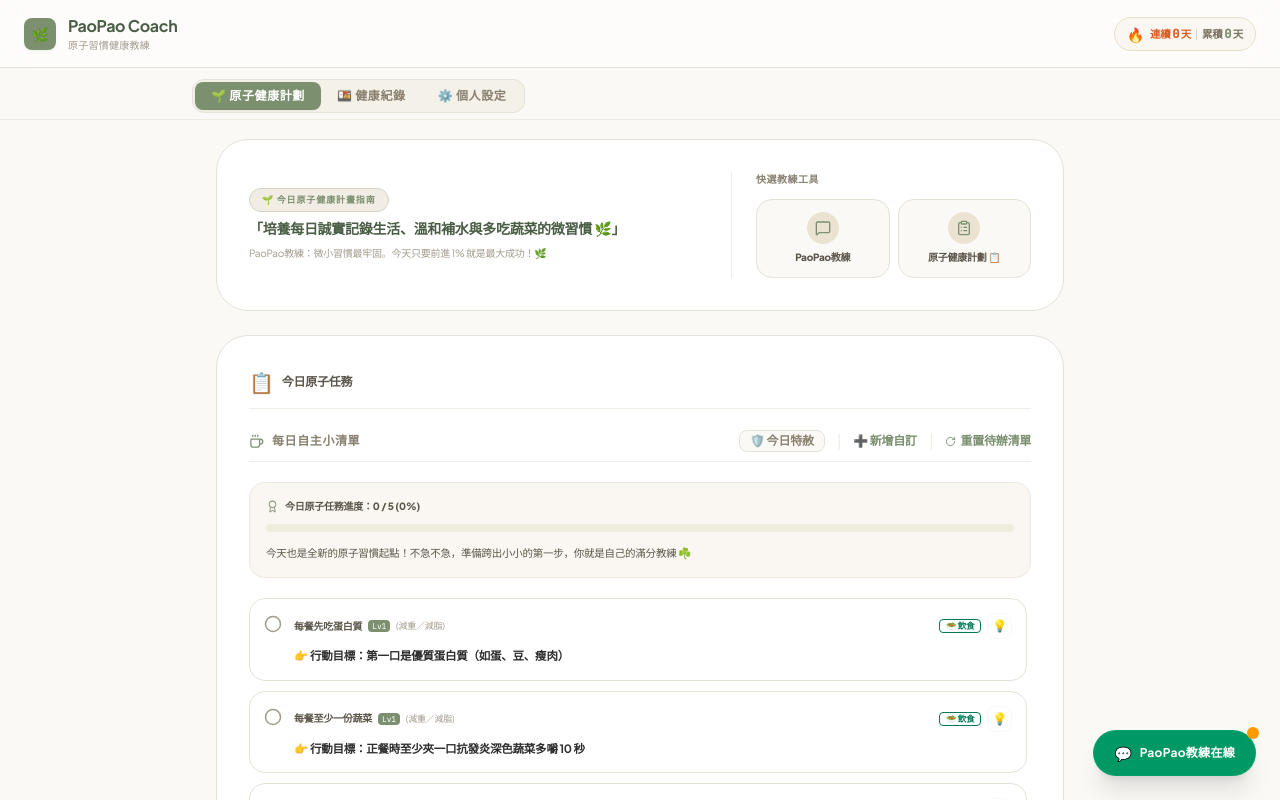
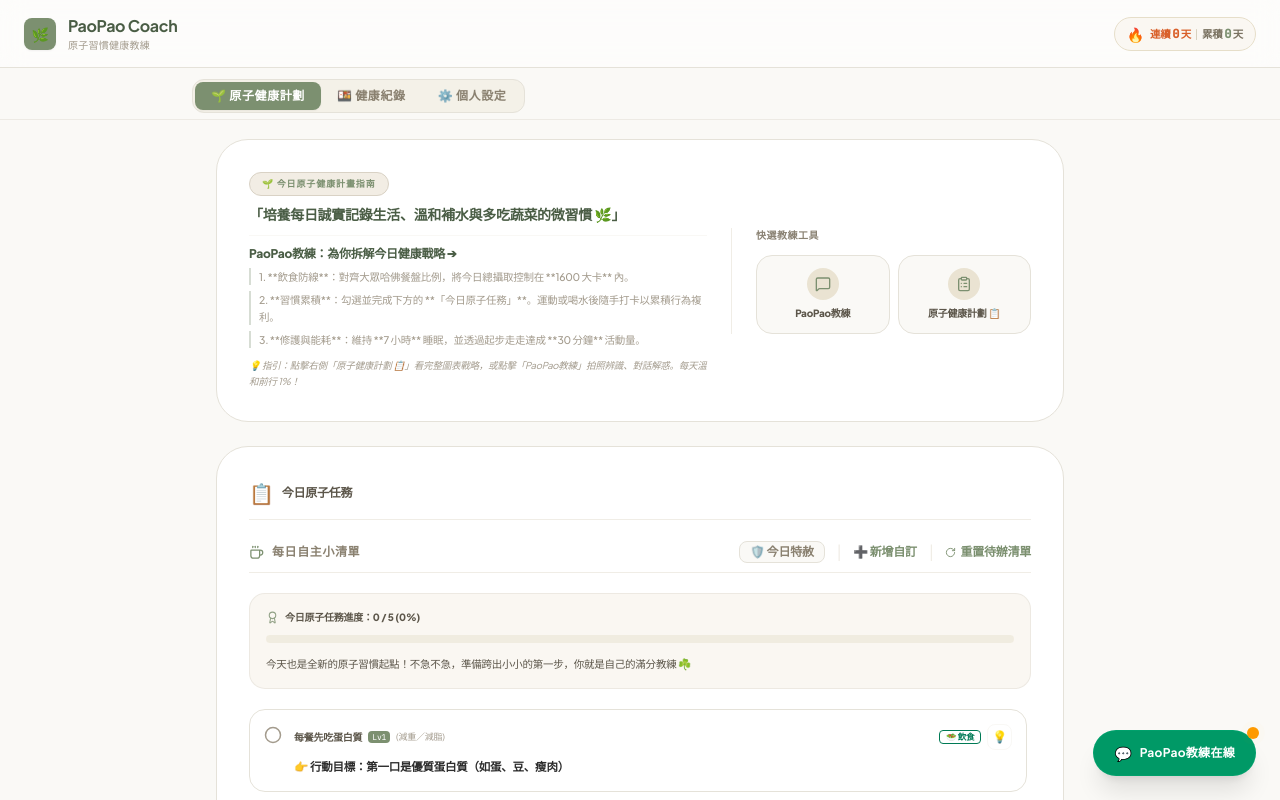
Before and after one commit to BettyYang-clarity/PaoPao-Coach, a React (Vite) app: page / in a window 1280 px wide. Shown: the top 800 px of the page. Built offline with nearby package versions, Linux system fonts and the light colour scheme.

Commit message:
feat_enhance_top_guide_banner_with_profile_strategies

```diff
--- a/src/App.tsx
+++ b/src/App.tsx
@@ -429,16 +429,28 @@ export default function App() {
             >
               {/* TOP REMINDER BANNER FOR PERSONAL GOAL & MODAL TRIGGERS */}
               <div id="top-reminder-hero" className="p-6 md:p-8 bg-white border border-brand-border rounded-[32px] shadow-3xs flex flex-col md:flex-row gap-6 items-center justify-between transition-all hover:shadow-2xs animate-fade-in">
-                <div className="flex-1 flex flex-col gap-2">
+                <div className="flex-1 flex flex-col gap-2.5">
                   <span className="inline-flex items-center gap-1.5 text-[9px] font-sans font-bold tracking-widest uppercase text-brand-green bg-brand-beige px-3 py-1 rounded-full border border-brand-sand max-w-fit">
                     🌱 今日原子健康計畫指南
                   </span>
                   <h2 className="font-sans text-sm font-bold border-none text-brand-olive leading-tight">
                     {state.profile.customGoal ? `「${state.profile.customGoal}」` : "「歡迎點擊個人設定，開啟專屬您的無痛小習慣之旅 ☘️」"}
                   </h2>
-                  <p className="text-[10px] text-brand-ash leading-relaxed">
-                    PaoPao教練：微小習慣最牢固。今天只要前進 1% 就是最大成功！🌿
-                  </p>
+                  <div className="text-[10.5px] text-brand-ash leading-relaxed font-medium font-sans flex flex-col gap-1.5 mt-0.5 border-t border-brand-border-light/40 pt-2.5">
+                    <span className="font-extrabold text-brand-olive text-xs">PaoPao教練：為你拆解今日健康戰略 ➔</span>
+                    <p className="pl-2 border-l-2 border-brand-green/30">
+                      1. **飲食防線**：對齊大眾哈佛餐盤比例，將今日總攝取控制在 **{state.profile.dailyCalorieTarget || 1600} 大卡** 內。
+                    </p>
+                    <p className="pl-2 border-l-2 border-brand-green/30">
+                      2. **習慣累積**：勾選並完成下方的 **「今日原子任務」**。運動或喝水後隨手打卡以累積行為複利。
+                    </p>
+                    <p className="pl-2 border-l-2 border-brand-green/30">
+                      3. **修護與能耗**：維持 **{state.profile.dailySleepTarget || 7} 小時** 睡眠，並透過起步走走達成 **{state.profile.dailyExerciseTarget || 30} 分鐘** 活動量。
+                    </p>
+                    <span className="text-[9.5px] text-[#A39B8D] italic font-normal mt-1 flex items-center gap-1">
+                      💡 指引：點擊右側「原子健康計劃 📋」看完整圖表戰略，或點擊「PaoPao教練」拍照辨識、對話解惑。每天溫和前行 1%！
+                    </span>
+                  </div>
                 </div>
 
                 {/* THE "OTHERS BECOME ICONS" CONTROL DOCK */}
```
